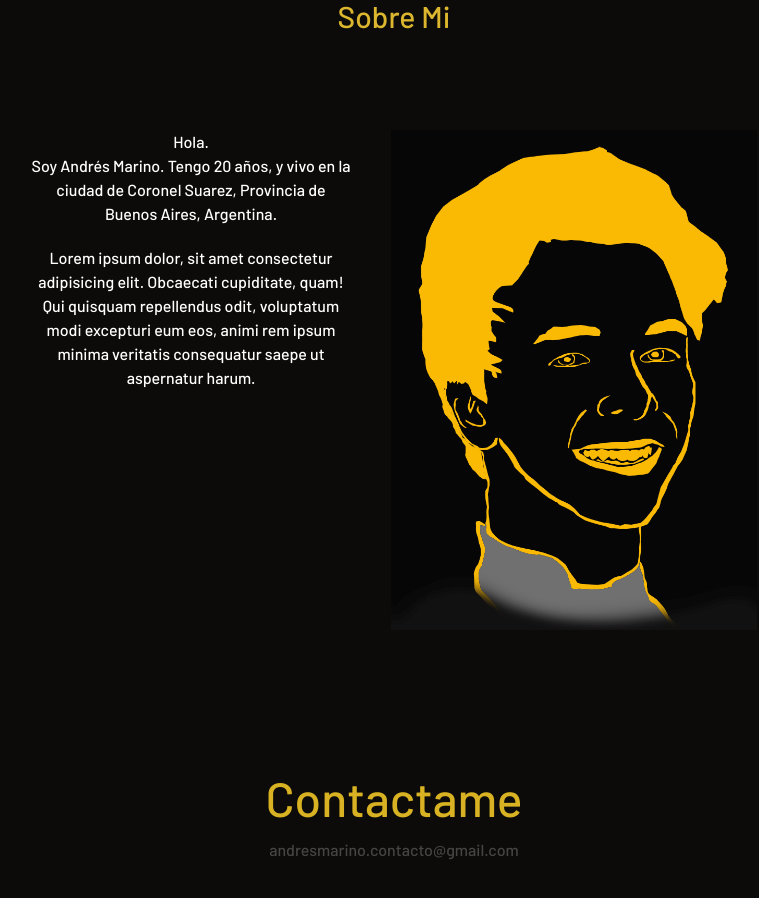
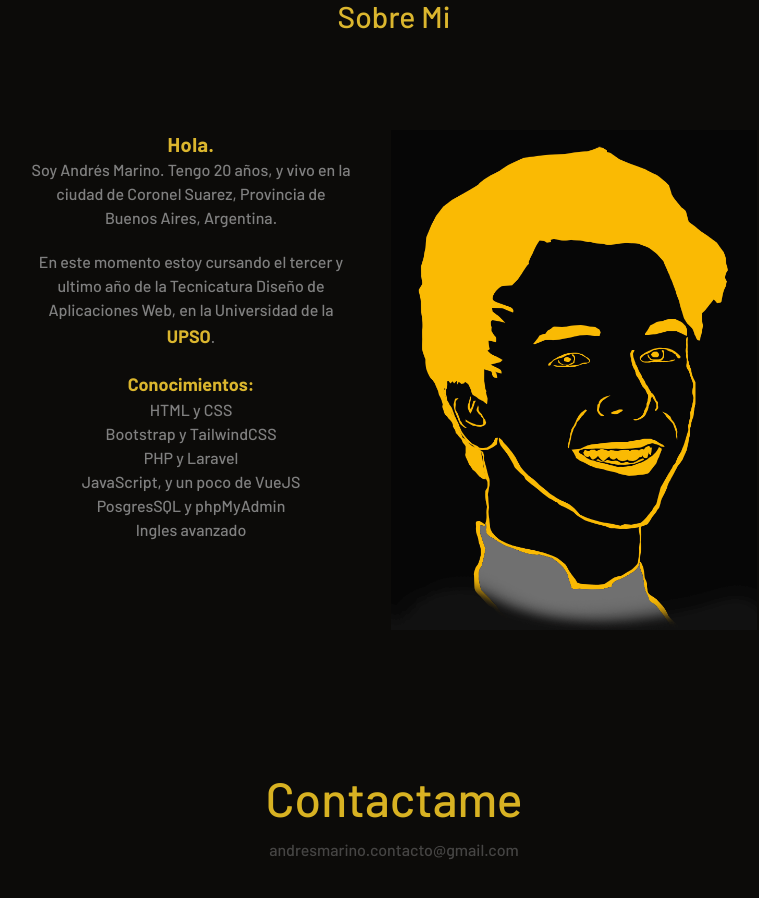
Before and after one commit to a-Marino/Portfolio, a Vue app: page / in a window 1280 px wide. Shown: the part 860-1758 px from the top of the page, without its empty margins (246-1005 px from the left). Built offline with nearby package versions, Linux system fonts and the light colour scheme.

Commit message:
text about

```diff
--- a/src/components/About.vue
+++ b/src/components/About.vue
@@ -1,13 +1,26 @@
 <template>
 	<div class="about min-h-full">
-		<h1 class="text-3xl text-center mb-24">Sobre Mi</h1>
+		<h1 class="text-3xl text-center lg:mb-24">Sobre Mi</h1>
 		<div class="flex justify-center min-w-screen lg:flex-row md:flex-row flex-col mx-auto lg:space-x-10 sm:space-x-0">
 			<div class="lg:w-1/4 md:w-1/4 w-full space-y-5 text-center lg:p-0 md:p-0 p-10">
 				<p>
-				Hola.<br>
-				Soy Andrés Marino. Tengo 20 años, y vivo en la ciudad de Coronel Suarez, Provincia de Buenos Aires, Argentina.
+					<span class="text-xl font-semibold tracking-wide amarillo">Hola.</span> <br>
+					Soy Andrés Marino. Tengo 20 años, y vivo en la ciudad de Coronel Suarez, Provincia de Buenos Aires, Argentina.
 				</p>
-				<p>Lorem ipsum dolor, sit amet consectetur adipisicing elit. Obcaecati cupiditate, quam! Qui quisquam repellendus odit, voluptatum modi excepturi eum eos, animi rem ipsum minima veritatis consequatur saepe ut aspernatur harum.</p>
+				<p>
+					En este momento estoy cursando el tercer y ultimo año de la Tecnicatura Diseño de Aplicaciones Web, en la Universidad de la <a href="https://www.upso.edu.ar/" target="_blank" class="amarillo text-lg font-semibold">UPSO</a>. <br>
+				</p>
+				<p>
+					<span class="amarillo text-lg font-semibold">Conocimientos:</span> <br>
+					<ul>
+						<li>HTML y CSS</li>
+						<li>Bootstrap y TailwindCSS</li>
+						<li>PHP y Laravel</li>
+						<li>JavaScript, y un poco de VueJS</li>
+						<li>PosgresSQL y phpMyAdmin</li>
+						<li>Ingles avanzado</li>
+					</ul>
+				</p>
 			</div>
 			<div>
 				<img src="@/assets/images/andresmarino.png" class="lg:h-xl md:h-xl lg:cara md:cara lg:p-0 md:p-0 p-10">
@@ -41,4 +54,13 @@ export default {
 		margin-top: -30px;
 		margin-left: 80px;
 	}
+
+	p {
+		color: rgba(128,128,128);
+	}
+
+	.amarillo {
+		color: #dbb62e;
+	}
+
 </style>
```
